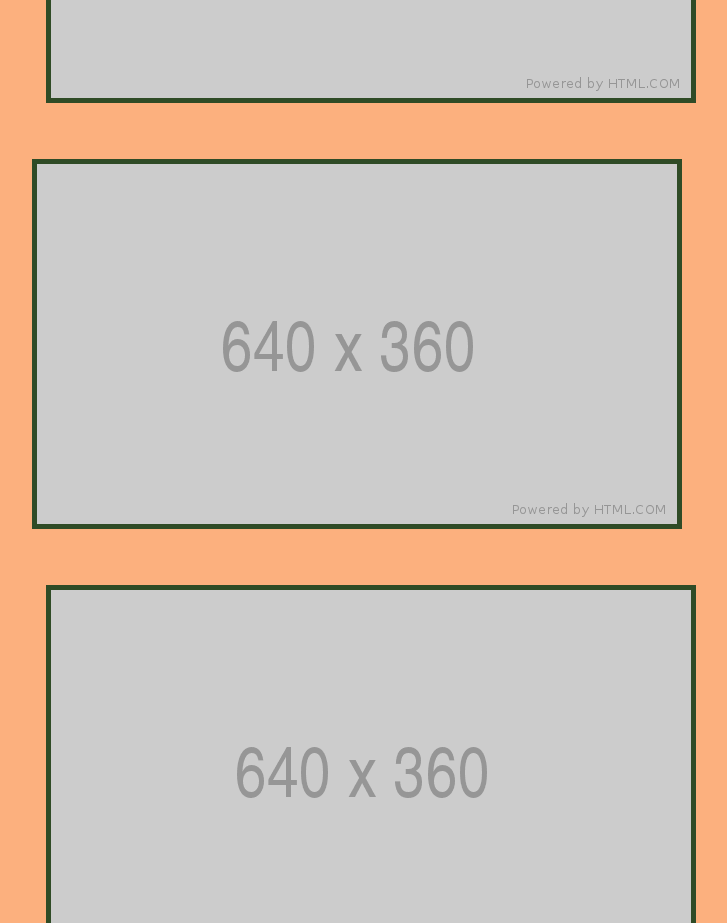
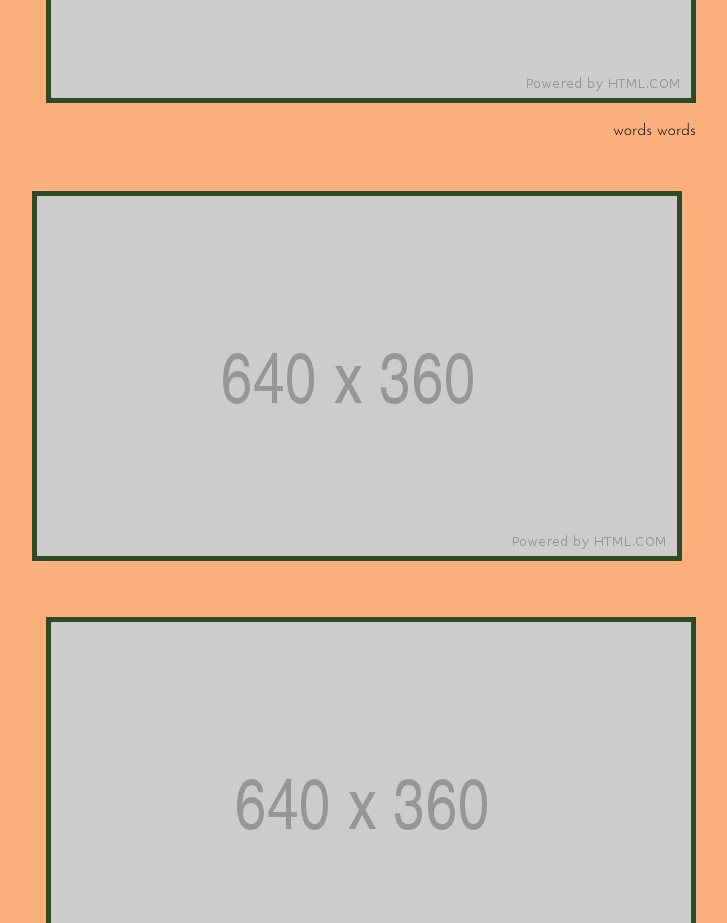
Before and after one commit to victoria-white/cst252final, a plain HTML site: page index.html in a window 1280 px wide. Shown: the part 960-1883 px from the top of the page, without its empty margins (276-1003 px from the left). Drawn offline with Linux system fonts and the light colour scheme.

Commit message:
Update index.html

```diff
--- a/index.html
+++ b/index.html
@@ -26,6 +26,7 @@
 				<p id="pg-break"></p>
 				<div style="text-align: right;">
 					<img src="img/640x360.png" id="image-even">
+					<p>words words</p>
 				</div>
 				<p id="pg-break"></p>
 				<div>
```
